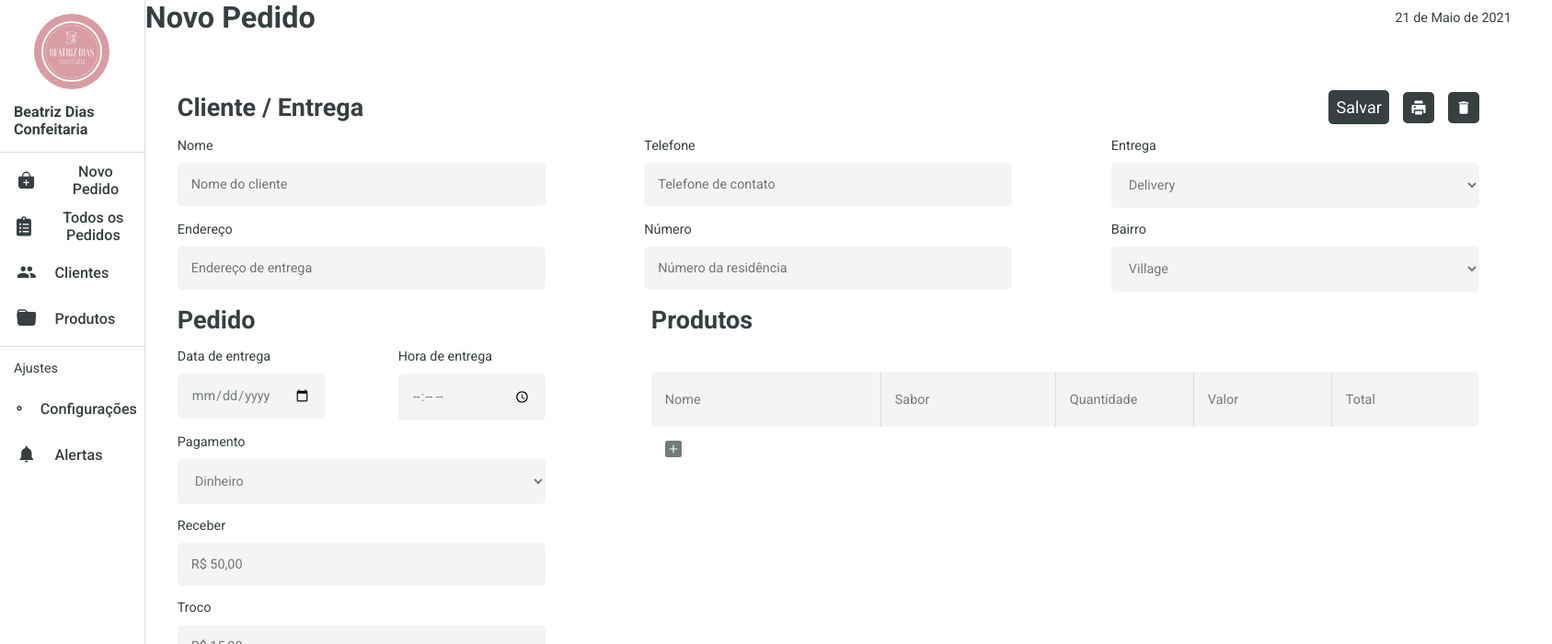
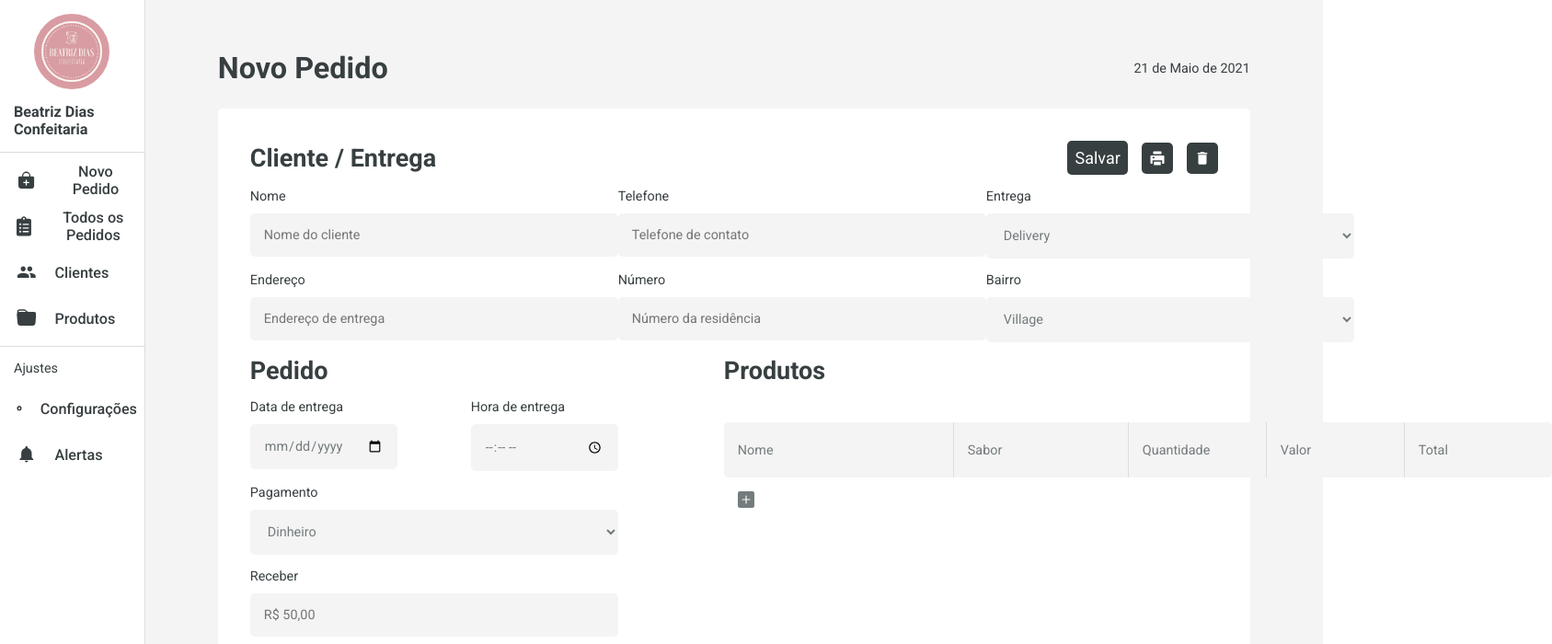
Before and after one commit to Emerson-MM-Filho/Order-Manager-Front, a React (Create React App) app in the folder react-system/: page / in a window 1280 px wide. Shown: the top 700 px of the page at 92% size, 1687 px wide, since content can reach past the window. Built offline with nearby package versions, Linux system fonts and the light colour scheme.

Commit message:
create section and div to content

```diff
--- a/react-system/src/App.css
+++ b/react-system/src/App.css
@@ -28,3 +28,17 @@ main {
   flex-direction: column;
   border-right: 1px solid var(--white-gray);
 }
+
+.contentSection {
+  width: 100%;
+  min-height: 100vh;
+  display: flex;
+  background-color: #F5F4F4;
+}
+
+.contentContainer {
+  width: 90%;
+  height: 90%;
+  margin: auto;
+  padding: 15px;
+}
--- a/react-system/src/App.js
+++ b/react-system/src/App.js
@@ -18,12 +18,16 @@ function App() {
       <aside id="sideBarMenu">
         <SideBarMenu selected={renderSection}/>
       </aside>
+      <section className="contentSection">
+        <div className="contentContainer">
           {sectionToShow === 'newOrder' && <NewOrder/>}
           {sectionToShow === 'allOrder' && <AllOrders/>}
           {sectionToShow === 'clients' && <Clients/>}
           {sectionToShow === 'products' && <Products/>}
           {sectionToShow === 'configs' && <Configs/>}
           {sectionToShow === 'alerts' && <Alerts/>}
+        </div>
+      </section>
     </main>
   )
 }
```
Lines whose indentation alone changed are shown as unchanged.
